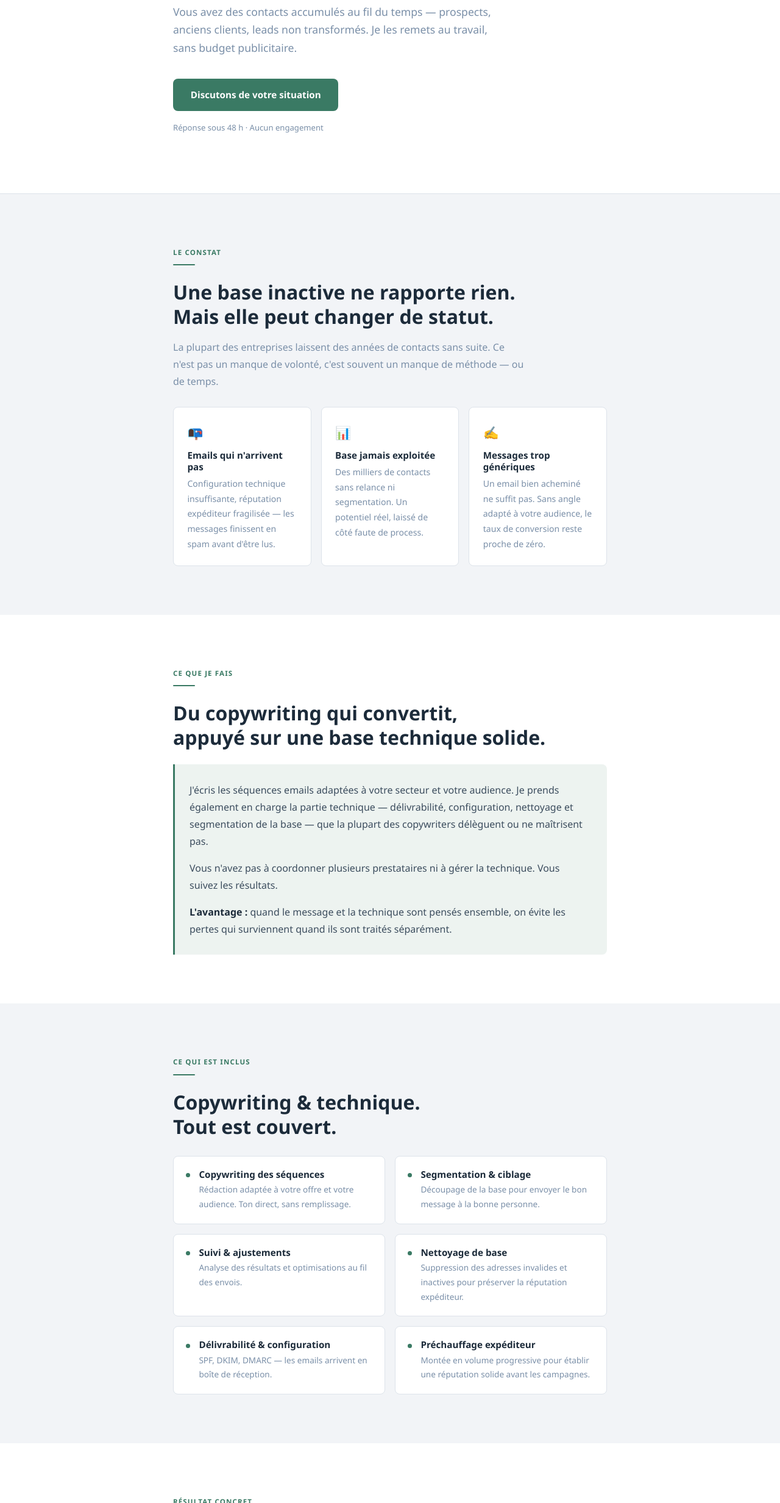
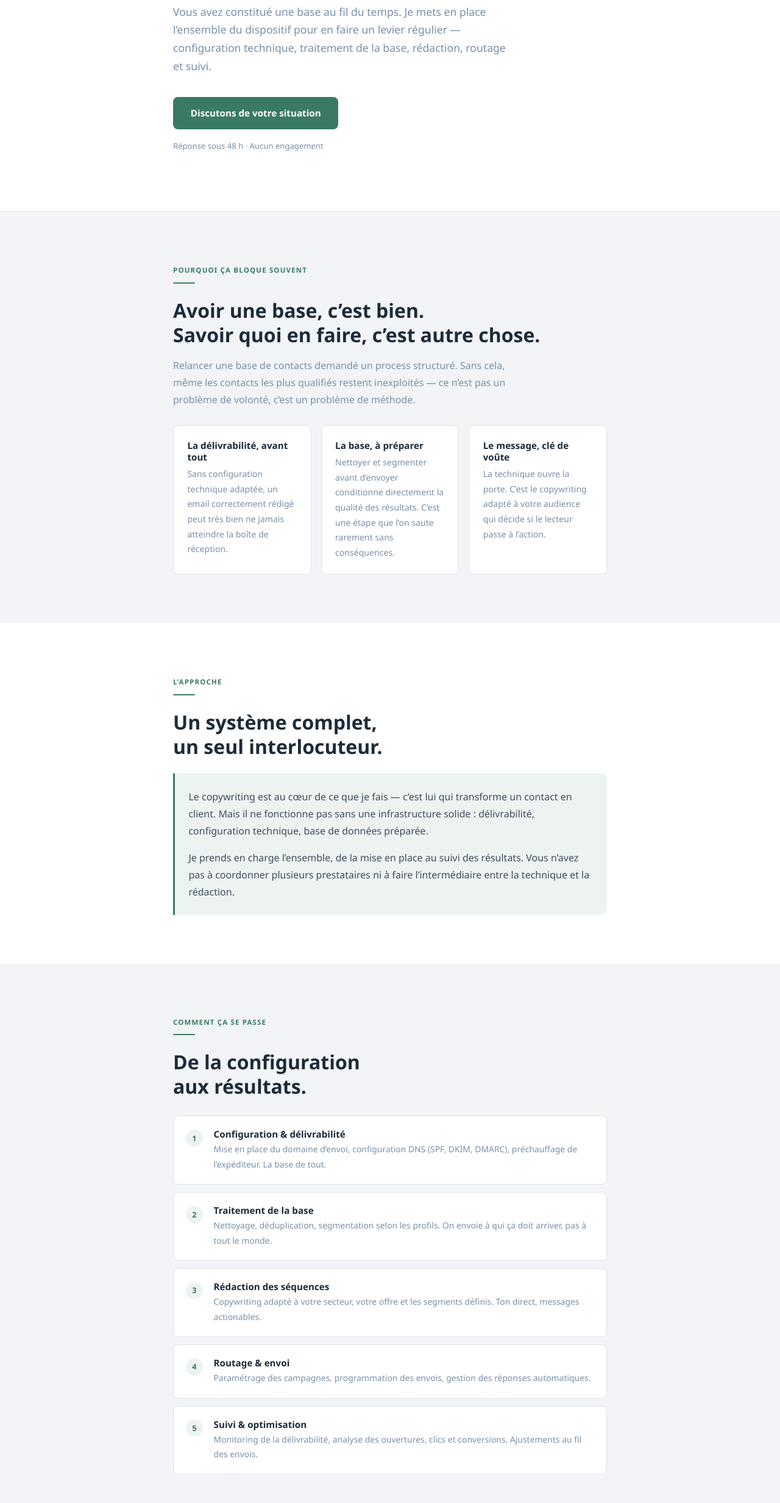
Before and after one commit to projosepeixoto-maker/inspiration-backend, a website: page index.html in a window 1280 px wide. Shown: the part 336-2800 px from the top of the page at 61% size. Drawn offline with Linux system fonts and the light colour scheme.

Commit message:
Reframe positioning, chronological workflow, softer tone, fix audience

```diff
--- a/index.html
+++ b/index.html
@@ -3,7 +3,7 @@
 <head>
   <meta charset="UTF-8" />
   <meta name="viewport" content="width=device-width, initial-scale=1.0" />
-  <title>José Peixoto — Copywriter email B2B</title>
+  <title>José Peixoto — Système emailing clé en main</title>
   <style>
     *, *::before, *::after { box-sizing: border-box; margin: 0; padding: 0; }
     :root {
@@ -26,13 +26,12 @@
     h1, h2, h3 { font-weight: 700; line-height: 1.25; color: var(--navy); }
     h1 { font-size: clamp(1.9rem, 5vw, 2.8rem); }
     h2 { font-size: clamp(1.4rem, 3.5vw, 2rem); margin-bottom: 1rem; }
-    h3 { font-size: 1rem; margin-bottom: .3rem; color: var(--navy); }
+    h3 { font-size: 1rem; margin-bottom: .3rem; }
     p { margin-bottom: 1rem; color: var(--text); }
     strong { color: var(--navy); font-weight: 600; }
     .label { display: inline-block; font-size: .72rem; font-weight: 700; letter-spacing: .1em; text-transform: uppercase; color: var(--accent); margin-bottom: .6rem; }
     .divider { width: 36px; height: 2px; background: var(--accent); border-radius: 2px; margin-bottom: 1.5rem; }
 
-    /* Nav */
     nav { position: sticky; top: 0; z-index: 100; background: var(--white); border-bottom: 1px solid var(--border); padding: 1rem 0; }
     nav .container { display: flex; align-items: center; justify-content: space-between; }
     .nav-brand { font-size: .95rem; font-weight: 700; color: var(--navy); text-decoration: none; }
@@ -40,50 +39,42 @@
     .nav-cta { font-size: .85rem; font-weight: 600; color: var(--accent); text-decoration: none; border: 1.5px solid var(--accent); padding: .4rem .95rem; border-radius: var(--radius); transition: background .2s, color .2s; white-space: nowrap; }
     .nav-cta:hover { background: var(--accent); color: var(--white); }
 
-    /* Hero */
     #hero { background: var(--white); padding: 6rem 0 5rem; border-bottom: 1px solid var(--border); }
     #hero .eyebrow { font-size: .75rem; font-weight: 700; letter-spacing: .12em; text-transform: uppercase; color: var(--accent); margin-bottom: 1.1rem; }
     #hero h1 { margin-bottom: 1.4rem; }
-    #hero .sub { font-size: 1.1rem; color: var(--muted); max-width: 540px; margin-bottom: 2.2rem; line-height: 1.7; }
+    #hero .sub { font-size: 1.1rem; color: var(--muted); max-width: 560px; margin-bottom: 2.2rem; line-height: 1.7; }
     .btn-primary { display: inline-block; background: var(--accent); color: var(--white); font-weight: 600; font-size: .95rem; padding: .8rem 1.8rem; border-radius: var(--radius); text-decoration: none; transition: background .2s, transform .15s; }
     .btn-primary:hover { background: #2e6350; transform: translateY(-1px); }
     .hero-note { margin-top: 1rem; font-size: .82rem; color: var(--muted); }
 
-    /* Problem */
-    #problem { background: var(--bg); }
-    #problem .cards { display: grid; grid-template-columns: repeat(auto-fit, minmax(210px, 1fr)); gap: 1rem; margin-top: 1.75rem; }
+    #context { background: var(--bg); }
+    #context .cards { display: grid; grid-template-columns: repeat(auto-fit, minmax(210px, 1fr)); gap: 1rem; margin-top: 1.75rem; }
     .card { background: var(--white); border: 1px solid var(--border); border-radius: var(--radius); padding: 1.4rem; }
-    .card-icon { font-size: 1.3rem; margin-bottom: .6rem; }
-    .card h3 { margin-bottom: .4rem; font-size: .95rem; }
+    .card h3 { font-size: .95rem; margin-bottom: .4rem; }
     .card p { font-size: .88rem; color: var(--muted); margin: 0; }
 
-    /* Promise */
     #promise { background: var(--white); }
-    .promise-block { background: var(--accent-bg); border-left: 3px solid var(--accent); border-radius: 0 var(--radius) var(--radius) 0; padding: 1.75rem 1.75rem 1.75rem 1.5rem; margin-top: 1.5rem; }
+    .promise-block { background: var(--accent-bg); border-left: 3px solid var(--accent); border-radius: 0 var(--radius) var(--radius) 0; padding: 1.5rem 1.75rem 1.5rem 1.4rem; margin-top: 1.5rem; }
     .promise-block p:last-child { margin-bottom: 0; }
 
-    /* Included */
-    #included { background: var(--bg); }
-    #included .grid { display: grid; grid-template-columns: repeat(auto-fit, minmax(290px, 1fr)); gap: 1rem; margin-top: 1.75rem; }
-    .item { display: flex; gap: .9rem; align-items: flex-start; background: var(--white); border: 1px solid var(--border); border-radius: var(--radius); padding: 1.25rem; }
-    .item-dot { flex-shrink: 0; width: 7px; height: 7px; border-radius: 50%; background: var(--accent); margin-top: .45rem; }
-    .item-text h3 { font-size: .95rem; margin-bottom: .2rem; }
-    .item-text p { font-size: .85rem; color: var(--muted); margin: 0; }
+    #workflow { background: var(--bg); }
+    .steps { margin-top: 1.75rem; display: flex; flex-direction: column; gap: .75rem; }
+    .step { display: flex; gap: 1.1rem; align-items: flex-start; background: var(--white); border: 1px solid var(--border); border-radius: var(--radius); padding: 1.25rem; }
+    .step-num { flex-shrink: 0; width: 28px; height: 28px; border-radius: 50%; background: var(--accent-bg); color: var(--accent); font-size: .8rem; font-weight: 700; display: flex; align-items: center; justify-content: center; margin-top: .1rem; }
+    .step-body h3 { font-size: .95rem; margin-bottom: .2rem; }
+    .step-body p { font-size: .87rem; color: var(--muted); margin: 0; }
 
-    /* Proof */
     #proof { background: var(--white); }
-    .proof-quote { max-width: 580px; margin-top: 1.5rem; background: var(--accent-bg); border-left: 3px solid var(--accent); padding: 1.5rem 1.75rem; border-radius: 0 var(--radius) var(--radius) 0; }
-    .proof-quote p { color: var(--text); margin-bottom: .5rem; font-size: 1rem; }
-    .proof-quote .proof-note { font-size: .85rem; color: var(--muted); margin: 0; }
+    .proof-inline { margin-top: 1.25rem; max-width: 580px; font-size: .97rem; color: var(--text); padding: 1.1rem 1.3rem; background: var(--accent-bg); border-left: 3px solid var(--accent); border-radius: 0 var(--radius) var(--radius) 0; }
+    .proof-inline p { margin-bottom: .4rem; }
+    .proof-inline p:last-child { margin: 0; font-size: .84rem; color: var(--muted); }
 
-    /* Audience */
     #audience { background: var(--bg); }
     #audience .profiles { display: grid; grid-template-columns: repeat(auto-fit, minmax(200px, 1fr)); gap: 1rem; margin-top: 1.75rem; }
     .profile { background: var(--white); border: 1px solid var(--border); border-radius: var(--radius); padding: 1.4rem; }
     .profile h3 { font-size: .95rem; margin-bottom: .4rem; }
     .profile p { font-size: .85rem; color: var(--muted); margin: 0; }
 
-    /* CTA */
     #cta { background: var(--white); border-top: 1px solid var(--border); }
     #cta .container { max-width: 560px; }
     #cta h2 { margin-bottom: .9rem; }
@@ -99,7 +90,6 @@
     .btn-submit:hover { background: #2e6350; }
     .form-note { margin-top: .9rem; font-size: .8rem; color: var(--muted); text-align: center; }
 
-    /* Footer */
     footer { background: var(--bg); border-top: 1px solid var(--border); padding: 2rem 0; text-align: center; font-size: .82rem; color: var(--muted); }
     footer a { color: var(--muted); text-decoration: none; }
     footer a:hover { color: var(--accent); }
@@ -121,53 +111,51 @@
 
 <section id="hero">
   <div class="container">
-    <p class="eyebrow">Copywriter email B2B</p>
-    <h1>Votre base de données dort.<br>Elle pourrait vous rapporter.</h1>
-    <p class="sub">Vous avez des contacts accumulés au fil du temps — prospects, anciens clients, leads non transformés. Je les remets au travail, sans budget publicitaire.</p>
+    <p class="eyebrow">Copywriter &mdash; système emailing clé en main</p>
+    <h1>Vos contacts, transformés<br>en canal de revenus.</h1>
+    <p class="sub">Vous avez constitué une base au fil du temps. Je mets en place l’ensemble du dispositif pour en faire un levier régulier — configuration technique, traitement de la base, rédaction, routage et suivi.</p>
     <a href="#cta" class="btn-primary">Discutons de votre situation</a>
     <p class="hero-note">Réponse sous 48 h &middot; Aucun engagement</p>
   </div>
 </section>
 
-<section id="problem">
+<section id="context">
   <div class="container">
-    <span class="label">Le constat</span>
+    <span class="label">Pourquoi ça bloque souvent</span>
     <div class="divider"></div>
-    <h2>Une base inactive ne rapporte rien.<br>Mais elle peut changer de statut.</h2>
-    <p style="color:var(--muted);max-width:580px">La plupart des entreprises laissent des années de contacts sans suite. Ce n'est pas un manque de volonté, c'est souvent un manque de méthode — ou de temps.</p>
+    <h2>Avoir une base, c’est bien.<br>Savoir quoi en faire, c’est autre chose.</h2>
+    <p style="color:var(--muted);max-width:580px">Relancer une base de contacts demandé un process structuré. Sans cela, même les contacts les plus qualifiés restent inexploités — ce n’est pas un problème de volonté, c’est un problème de méthode.</p>
     <div class="cards">
-      <div class="card"><div class="card-icon">📭</div><h3>Emails qui n'arrivent pas</h3><p>Configuration technique insuffisante, réputation expéditeur fragilisée — les messages finissent en spam avant d'être lus.</p></div>
-      <div class="card"><div class="card-icon">📊</div><h3>Base jamais exploitée</h3><p>Des milliers de contacts sans relance ni segmentation. Un potentiel réel, laissé de côté faute de process.</p></div>
-      <div class="card"><div class="card-icon">✍️</div><h3>Messages trop génériques</h3><p>Un email bien acheminé ne suffit pas. Sans angle adapté à votre audience, le taux de conversion reste proche de zéro.</p></div>
+      <div class="card"><h3>La délivrabilité, avant tout</h3><p>Sans configuration technique adaptée, un email correctement rédigé peut très bien ne jamais atteindre la boîte de réception.</p></div>
+      <div class="card"><h3>La base, à préparer</h3><p>Nettoyer et segmenter avant d’envoyer conditionne directement la qualité des résultats. C’est une étape que l’on saute rarement sans conséquences.</p></div>
+      <div class="card"><h3>Le message, clé de voûte</h3><p>La technique ouvre la porte. C’est le copywriting adapté à votre audience qui décide si le lecteur passe à l’action.</p></div>
     </div>
   </div>
 </section>
 
 <section id="promise">
   <div class="container">
-    <span class="label">Ce que je fais</span>
+    <span class="label">L’approche</span>
     <div class="divider"></div>
-    <h2>Du copywriting qui convertit,<br>appuyé sur une base technique solide.</h2>
+    <h2>Un système complet,<br>un seul interlocuteur.</h2>
     <div class="promise-block">
-      <p>J'écris les séquences emails adaptées à votre secteur et votre audience. Je prends également en charge la partie technique — délivrabilité, configuration, nettoyage et segmentation de la base — que la plupart des copywriters délèguent ou ne maîtrisent pas.</p>
-      <p>Vous n'avez pas à coordonner plusieurs prestataires ni à gérer la technique. Vous suivez les résultats.</p>
-      <p style="margin-bottom:0"><strong>L'avantage :</strong> quand le message et la technique sont pensés ensemble, on évite les pertes qui surviennent quand ils sont traités séparément.</p>
+      <p>Le copywriting est au cœur de ce que je fais — c’est lui qui transforme un contact en client. Mais il ne fonctionne pas sans une infrastructure solide : délivrabilité, configuration technique, base de données préparée.</p>
+      <p style="margin-bottom:0">Je prends en charge l’ensemble, de la mise en place au suivi des résultats. Vous n’avez pas à coordonner plusieurs prestataires ni à faire l’intermédiaire entre la technique et la rédaction.</p>
     </div>
   </div>
 </section>
 
-<section id="included">
+<section id="workflow">
   <div class="container">
-    <span class="label">Ce qui est inclus</span>
+    <span class="label">Comment ça se passe</span>
     <div class="divider"></div>
-    <h2>Copywriting &amp; technique.<br>Tout est couvert.</h2>
-    <div class="grid">
-      <div class="item"><div class="item-dot"></div><div class="item-text"><h3>Copywriting des séquences</h3><p>Rédaction adaptée à votre offre et votre audience. Ton direct, sans remplissage.</p></div></div>
-      <div class="item"><div class="item-dot"></div><div class="item-text"><h3>Segmentation &amp; ciblage</h3><p>Découpage de la base pour envoyer le bon message à la bonne personne.</p></div></div>
-      <div class="item"><div class="item-dot"></div><div class="item-text"><h3>Suivi &amp; ajustements</h3><p>Analyse des résultats et optimisations au fil des envois.</p></div></div>
-      <div class="item"><div class="item-dot"></div><div class="item-text"><h3>Nettoyage de base</h3><p>Suppression des adresses invalides et inactives pour préserver la réputation expéditeur.</p></div></div>
-      <div class="item"><div class="item-dot"></div><div class="item-text"><h3>Délivrabilité &amp; configuration</h3><p>SPF, DKIM, DMARC — les emails arrivent en boîte de réception.</p></div></div>
-      <div class="item"><div class="item-dot"></div><div class="item-text"><h3>Préchauffage expéditeur</h3><p>Montée en volume progressive pour établir une réputation solide avant les campagnes.</p></div></div>
+    <h2>De la configuration<br>aux résultats.</h2>
+    <div class="steps">
+      <div class="step"><div class="step-num">1</div><div class="step-body"><h3>Configuration &amp; délivrabilité</h3><p>Mise en place du domaine d’envoi, configuration DNS (SPF, DKIM, DMARC), préchauffage de l’expéditeur. La base de tout.</p></div></div>
+      <div class="step"><div class="step-num">2</div><div class="step-body"><h3>Traitement de la base</h3><p>Nettoyage, déduplication, segmentation selon les profils. On envoie à qui ça doit arriver, pas à tout le monde.</p></div></div>
+      <div class="step"><div class="step-num">3</div><div class="step-body"><h3>Rédaction des séquences</h3><p>Copywriting adapté à votre secteur, votre offre et les segments définis. Ton direct, messages actionables.</p></div></div>
+      <div class="step"><div class="step-num">4</div><div class="step-body"><h3>Routage &amp; envoi</h3><p>Paramétrage des campagnes, programmation des envois, gestion des réponses automatiques.</p></div></div>
+      <div class="step"><div class="step-num">5</div><div class="step-body"><h3>Suivi &amp; optimisation</h3><p>Monitoring de la délivrabilité, analyse des ouvertures, clics et conversions. Ajustements au fil des envois.</p></div></div>
     </div>
   </div>
 </section>
@@ -176,24 +164,24 @@
   <div class="container">
     <span class="label">Résultat concret</span>
     <div class="divider"></div>
-    <h2>Un exemple, pas une promesse.</h2>
-    <div class="proof-quote">
-      <p>Sur une base de <strong>20 000 contacts requalifiés</strong> dans le rachat de crédit, une séquence de 6 mois a généré <strong>50 000 € de CA</strong> pour le client — sans budget publicitaire, sans nouveaux contacts.</p>
-      <p class="proof-note">Base existante, nettoyée, segmentée et activée.</p>
+    <h2>Un exemple.</h2>
+    <div class="proof-inline">
+      <p>Sur une base de <strong>20 000 contacts requalifiés</strong> dans le rachat de crédit, une séquence de 6 mois a généré <strong>50 000 € de CA</strong> — sans budget publicitaire, sans nouveaux contacts.</p>
+      <p>Base existante, nettoyée, segmentée et activée.</p>
     </div>
   </div>
 </section>
 
 <section id="audience">
   <div class="container">
-    <span class="label">À qui c'est destiné</span>
+    <span class="label">À qui c’est destiné</span>
     <div class="divider"></div>
-    <h2>Vous avez des données.<br>Elles méritent d'être exploitées.</h2>
-    <p style="color:var(--muted);max-width:560px;margin-bottom:1.5rem">Cette prestation s'adresse aux dirigeants de PME qui ont une base de contacts dormante et souhaitent en faire un canal de revenus régulier.</p>
+    <h2>Vous avez une base constituée.<br>Vous cherchez à mieux l’activer.</h2>
+    <p style="color:var(--muted);max-width:560px;margin-bottom:1.5rem">Cette prestation s’adresse aux dirigeants de TPE et PME qui ont des contacts accumulés et souhaitent en faire un canal de revenus régulier.</p>
     <div class="profiles">
-      <div class="profile"><h3>Courtiers en crédit immobilier</h3><p>Des dossiers traités, des prospects non transformés. La base est là, elle attend d'être activée.</p></div>
-      <div class="profile"><h3>Courtiers en assurance</h3><p>Clients en renouvellement, prospects non clos — un bon suivi email peut changer la donne.</p></div>
-      <div class="profile"><h3>PME avec une base dormante</h3><p>Vous avez des contacts mais pas de process pour les relancer. C'est précisément là que j'interviens.</p></div>
+      <div class="profile"><h3>Courtiers en crédit</h3><p>Des dossiers traités, des prospects qui n’ont pas abouti. Un bon suivi email peut rouvrir ces conversations.</p></div>
+      <div class="profile"><h3>Courtiers en assurance</h3><p>Renouvellements, prospects non transformés — une base bien travaillée est un vrai levier de fidélisation et de relance.</p></div>
+      <div class="profile"><h3>TPE &amp; PME</h3><p>Vous avez des contacts, pas forcément le process pour les relancer. C’est exactement là que j’interviens.</p></div>
     </div>
   </div>
 </section>
@@ -203,21 +191,21 @@
     <span class="label">Contact</span>
     <div class="divider"></div>
     <h2>Parlez-moi de votre base.</h2>
-    <p class="sub">Décrivez votre situation en quelques lignes. Je vous reviens sous 48 h avec un retour honnête.</p>
+    <p class="sub">Décrivez votre situation en quelques lignes. Je vous reviens sous 48 h avec un retour concret.</p>
     <form action="mailto:contact@josepeixoto.fr" method="post" enctype="text/plain">
       <div class="form-group"><label for="name">Nom</label><input type="text" id="name" name="name" placeholder="Jean Dupont" required /></div>
       <div class="form-group"><label for="email">Email professionnel</label><input type="email" id="email" name="email" placeholder="jean@entreprise.fr" required /></div>
-      <div class="form-group"><label for="sector">Secteur</label><select id="sector" name="sector"><option value="" disabled selected>Sélectionnez…</option><option>Courtage crédit immobilier</option><option>Courtage assurance</option><option>PME — autre secteur</option></select></div>
-      <div class="form-group"><label for="message">Votre base &amp; votre objectif</label><textarea id="message" name="message" placeholder="Ex : base de 8 000 contacts inactifs, objectif relancer des prospects rachat de crédit…"></textarea></div>
+      <div class="form-group"><label for="sector">Secteur</label><select id="sector" name="sector"><option value="" disabled selected>Sélectionnez…</option><option>Courtage crédit</option><option>Courtage assurance</option><option>TPE / PME — autre secteur</option></select></div>
+      <div class="form-group"><label for="message">Votre base &amp; votre objectif</label><textarea id="message" name="message" placeholder="Taille de la base, secteur, ce que vous souhaitez mettre en place…"></textarea></div>
       <button type="submit" class="btn-submit">Envoyer</button>
-      <p class="form-note">Aucun engagement · Réponse sous 48 h</p>
+      <p class="form-note">Aucun engagement &middot; Réponse sous 48 h</p>
     </form>
   </div>
 </section>
 
 <footer>
   <div class="container">
-    <p>&copy; 2025 José Peixoto &middot; Copywriter email B2B</p>
+    <p>&copy; 2025 José Peixoto &middot; Système emailing clé en main</p>
     <p style="margin-top:.4rem"><a href="mailto:contact@josepeixoto.fr">contact@josepeixoto.fr</a></p>
   </div>
 </footer>
```
